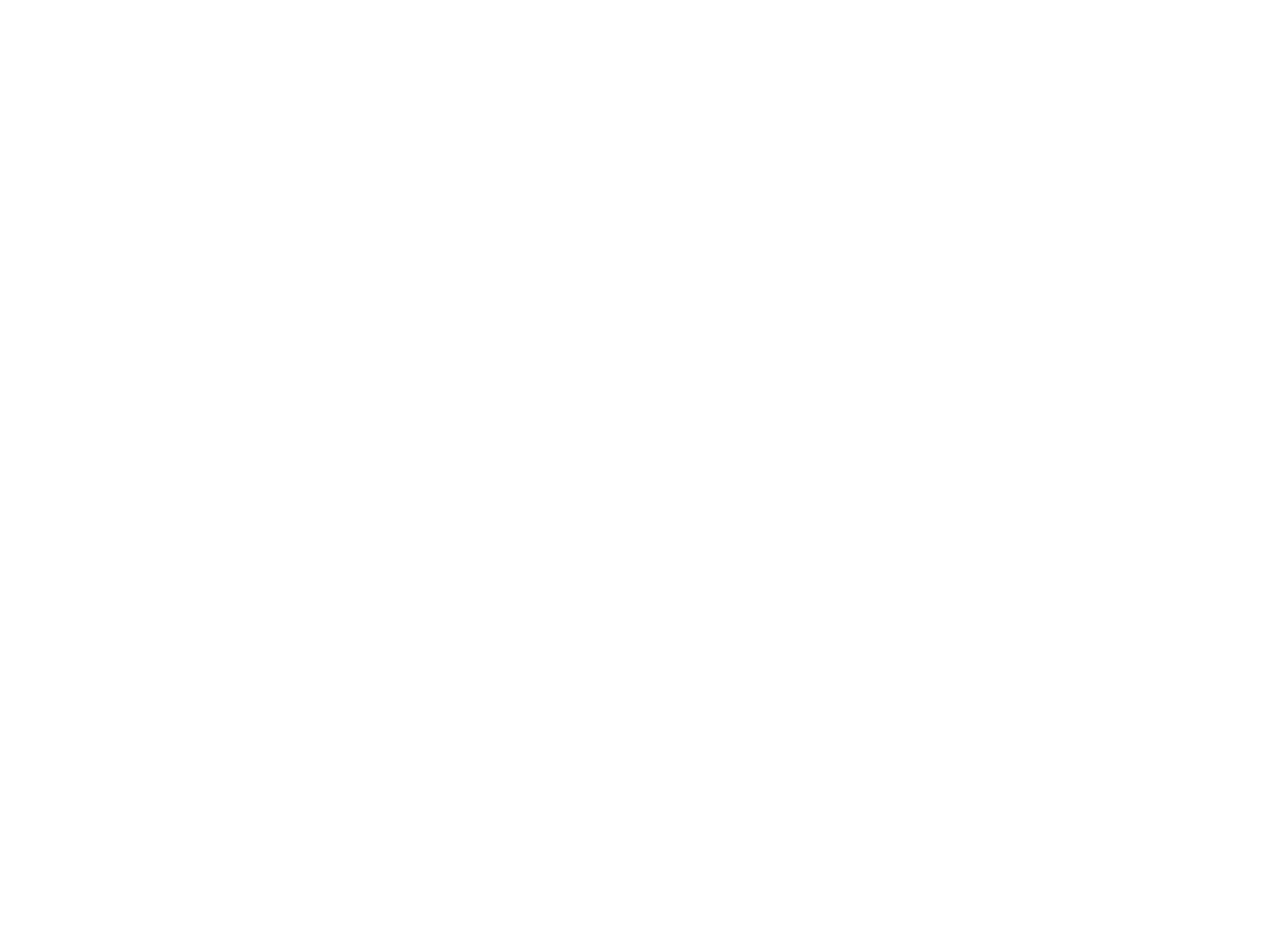
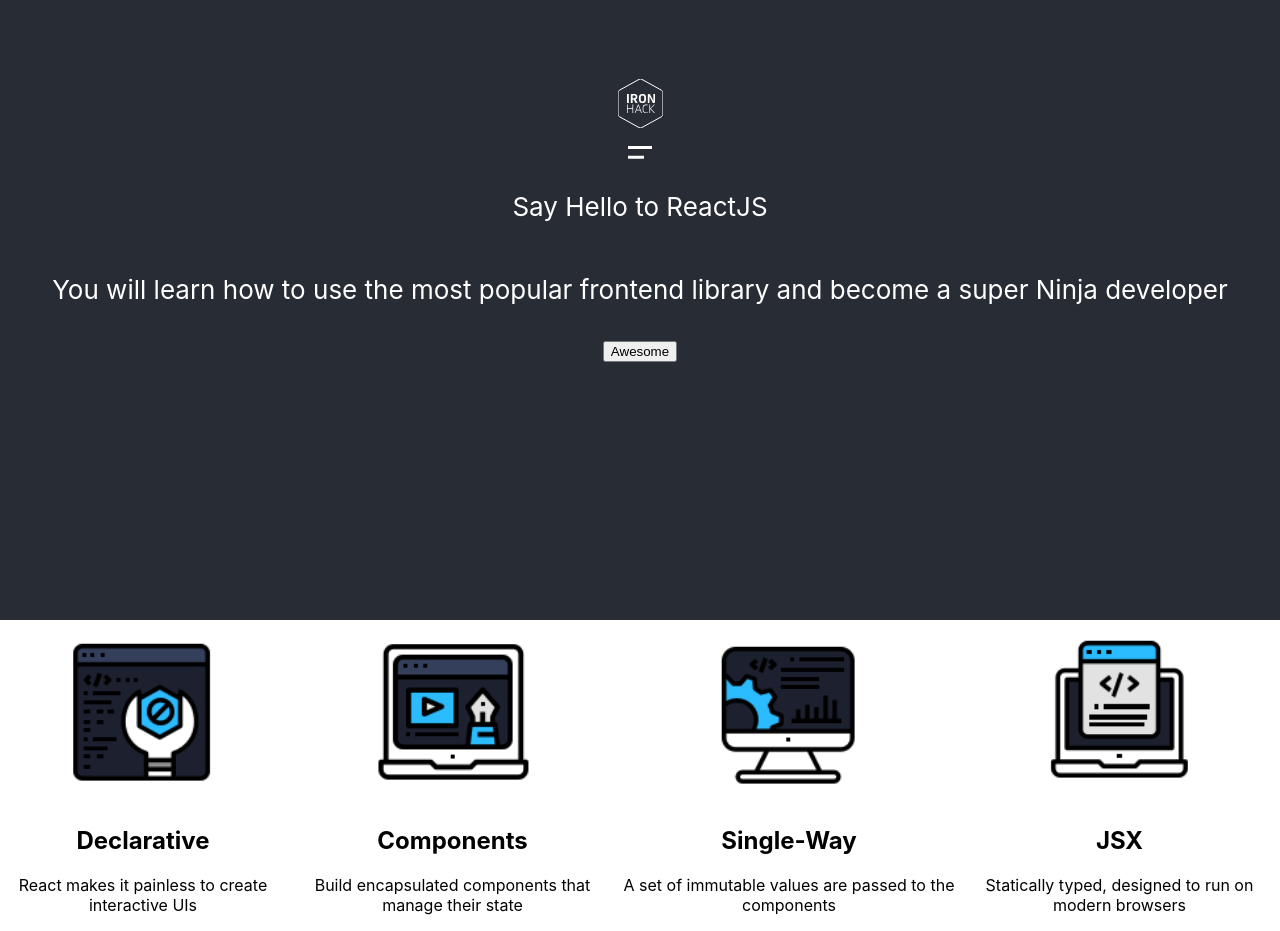
Before and after one commit to tinycarol/lab-hello-ironhack, a React (Create React App) app: page / in a window 1280 px wide. Shown: the part 180-1111 px from the top of the page. Before the commit the page ends 800 px from the top, so only its background shows below. Built offline with nearby package versions, Linux system fonts and the light colour scheme.

Commit message:
Almost done with styling

```diff
--- /dev/null
+++ b/src/App.css
@@ -0,0 +1,43 @@
+.App {
+  text-align: center;
+}
+
+.App-logo {
+  height: 40vmin;
+  pointer-events: none;
+}
+
+@media (prefers-reduced-motion: no-preference) {
+  .App-logo {
+    animation: App-logo-spin infinite 20s linear;
+  }
+}
+
+.App-header {
+  background-color: #282c34;
+  min-height: 100vh;
+  display: flex;
+  flex-direction: column;
+  align-items: center;
+  justify-content: center;
+  font-size: calc(10px + 2vmin);
+  color: white;
+}
+
+.App-link {
+  color: #61dafb;
+}
+
+@keyframes App-logo-spin {
+  from {
+    transform: rotate(0deg);
+  }
+  to {
+    transform: rotate(360deg);
+  }
+}
+
+.App-cards {
+  display: flex;
+  justify-content: space-between;
+}
--- /dev/null
+++ b/src/App.js
@@ -0,0 +1,52 @@
+import './App.css';
+
+function App() {
+return (
+    <div className="App">
+        <header className='App-header'>
+            <nav>
+                <div>
+                    <img src="/images/ironhack-logo.svg" alt="Ironhack Logo" />
+                </div>
+                <div>
+                    <img src="/images/menu-top.svg" alt="Ironhack Logo" />
+                </div>
+            </nav>
+            <div>
+                <p>Say Hello to ReactJS</p>
+            </div>
+            <div>
+                <p>You will learn how to use the most popular frontend library and become a super Ninja developer</p>
+            </div>
+            <div>
+                <button>Awesome</button>
+            </div>
+        </header>
+        <div className='App-cards'>
+            <div>
+                <img src="/images/icon1.png" alt="" />
+                <h2>Declarative</h2>
+                <p>React makes it painless to create interactive UIs</p>
+            </div>
+            <div>
+                <img src="/images/icon2.png" alt="" />
+                <h2>Components</h2>
+                <p>Build encapsulated components that manage their state</p>
+            </div>
+            <div>
+                <img src="/images/icon3.png" alt="" />
+                <h2>Single-Way</h2>
+                <p>A set of immutable values are passed to the components</p>
+            </div>
+            <div>
+                <img src="/images/icon4.png" alt="" />
+                <h2>JSX</h2>
+                <p>Statically typed, designed to run on modern browsers</p>
+            </div>
+
+        </div>
+
+    </div>
+)
+}
+export default App;
--- a/src/index.js
+++ b/src/index.js
@@ -1,10 +1,12 @@
 import React from 'react';
 import ReactDOM from 'react-dom';
+import App from './App';
 import './index.css';
+
 
 ReactDOM.render(
   <React.StrictMode>
-    {/*  Your code goes here */}
+    <App />
   </React.StrictMode>,
   document.getElementById('root')
 );
```
Also changed, not shown: 1 other file (tests, documents, lock files or other folders).
